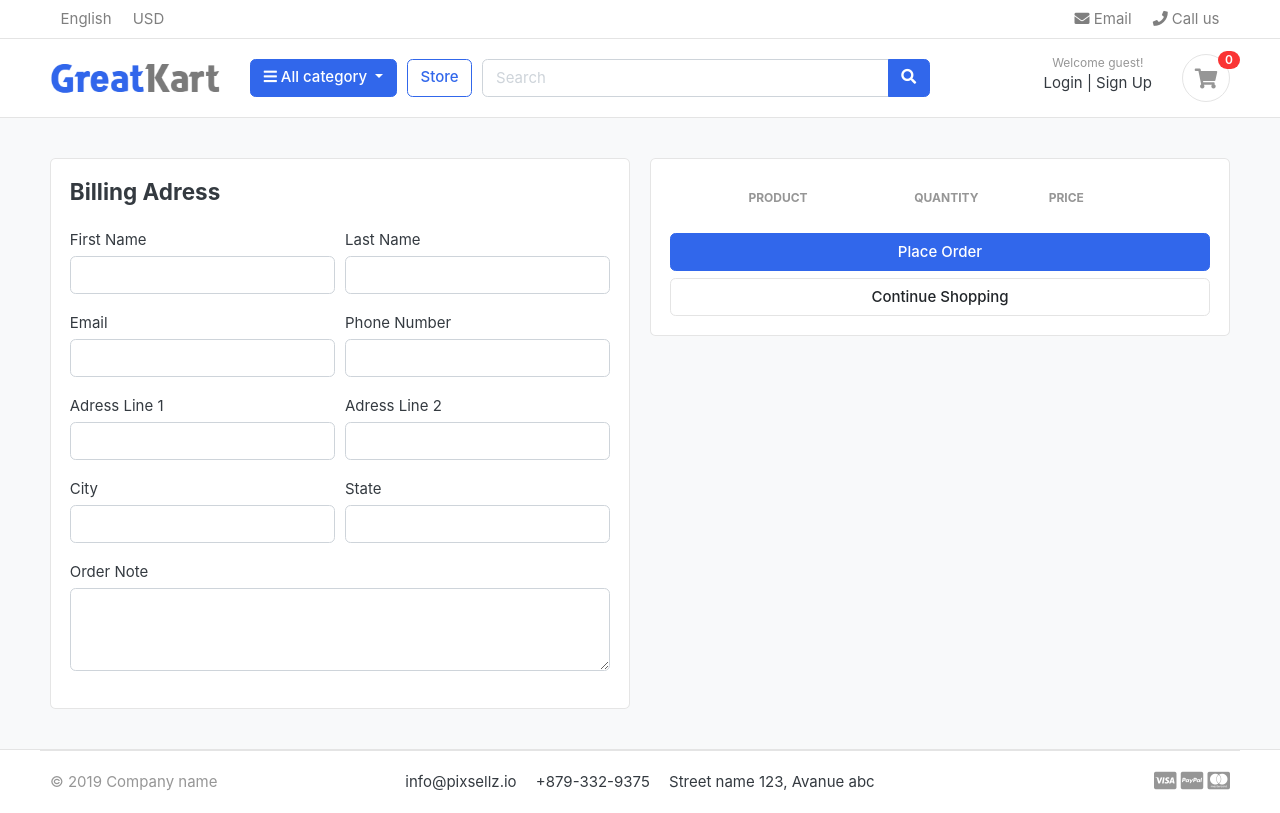
After one commit to mateobv07/E-commerce-django, a Django app: page /cart/checkout/ in a window 1280 px wide. The commit adds this page. Run offline with Django 3.2, Linux system fonts and the light colour scheme; tables that the repository leaves empty hold one stand-in row (values such as "Sample post"); lists and menus that the app fills with data are empty; some libraries are stand-ins or nearby versions; some web fonts are replaced.

Commit message:
checkout page

```diff
--- a/carts/urls.py
+++ b/carts/urls.py
@@ -6,4 +6,6 @@ urlpatterns = [
     path('add_cart/<int:product_id>', views.add_cart, name="add_cart"),
     path('remove_cart/<int:product_id>/<int:cart_item_id>', views.remove_cart, name="remove_cart"),
     path('remove_cart_item/<int:product_id>/<int:cart_item_id>', views.remove_cart_item, name="remove_cart_item"),
+
+    path('checkout/', views.checkout, name="checkout"),
 ]
--- a/carts/views.py
+++ b/carts/views.py
@@ -125,3 +125,26 @@ def cart(request, total=0, quantity=0, cart_items=None):
         'tax'         : tax,
     }
     return render(request, 'store/cart.html', context)
+
+def checkout(request, total=0, quantity=0, cart_items=None):
+    try:
+        tax = 0
+        grand_total = 0
+        cart = Cart.objects.get(cart_id=_cart_id(request))
+        cart_items = CartItem.objects.filter(cart=cart, is_active = True)
+        for cart_item in cart_items:
+            total += (cart_item.product.price * cart_item.quantity)
+            quantity += cart_item.quantity
+        tax = (10 * total)/100
+        grand_total = total + tax
+    except ObjectDoesNotExist:
+        pass # just ignore
+
+    context = {
+        'total'       : total,
+        'quantitiy'   : quantity,
+        'cart_items'  : cart_items,
+        'grand_total' : grand_total,
+        'tax'         : tax,
+    }
+    return render(request, 'store/checkout.html', context)
--- a/store/views.py
+++ b/store/views.py
@@ -2,7 +2,7 @@ from django.db.models import Q
 from carts.models import CartItem
 from category.models import Category
 from django.shortcuts import get_object_or_404, render
-from .models import Product
+from .models import Product, Variation
 from category.models import Category
 from carts.views import _cart_id
 from django.core.paginator import EmptyPage, PageNotAnInteger, Paginator
@@ -34,9 +34,11 @@ def store(request, category_slug=None):
     return render(request, 'store/store.html', context)
 
 def product_detail(request, category_slug, product_slug):
+
     try:
         single_product = Product.objects.get(category__slug=category_slug, slug=product_slug)
         in_cart = CartItem.objects.filter(cart__cart_id=_cart_id(request), product=single_product).exists()
+        variation_check = Variation.objects.filter(product=single_product).exists()
 
     except Exception as e:
         raise e
@@ -44,6 +46,7 @@ def product_detail(request, category_slug, product_slug):
     context = {
         'single_product': single_product,
         'in_cart'       : in_cart,
+        'variation_check': variation_check,
     }
     return render(request, 'store/product_detail.html', context)
 
--- a/templates/store/cart.html
+++ b/templates/store/cart.html
@@ -102,7 +102,7 @@
                 <p class="text-center mb-3">
                     <img src="{% static './images/misc/payments.png' %}" height="26">
                 </p>
-                <a href="./place-order.html" class="btn btn-primary btn-block"> Checkout </a>
+                <a href="{% url 'checkout' %}" class="btn btn-primary btn-block"> Checkout </a>
                 <a href="{% url 'store' %}" class="btn btn-light btn-block">Continue Shopping</a>
             </div> <!-- card-body.// -->
             </div> <!-- card.// -->
--- /dev/null
+++ b/templates/store/checkout.html
@@ -0,0 +1,140 @@
+{% extends 'base.html' %}
+{%load static%}
+
+{% block content %}
+
+<section class="section-content padding-y bg">
+    <div class="container">
+
+    <!-- ============================ COMPONENT 1 ================================= -->
+
+    <div class="row">
+        <aside class="col-lg-6 col-md-9">
+    <div class="card">
+        <div class="card-body">
+            <h4 class="card-title mb-4">Billing Adress</h4>
+            <form action="{% url 'store' %}" method="POST">
+                <div class="form-row">
+                    <div class="col form-group">
+                        <label for=""> First Name</label>
+                        <input type="text" class="form-control" name="first_name" required>
+                    </div>
+                    <div class="col form-group">
+                        <label for=""> Last Name</label>
+                        <input type="text" class="form-control" name="last_name" required>
+                    </div>
+                </div>
+                <div class="form-row">
+                    <div class="col form-group">
+                        <label for=""> Email</label>
+                        <input type="email" class="form-control" name="email" required>
+                    </div>
+                    <div class="col form-group">
+                        <label for=""> Phone Number </label>
+                        <input type="text" class="form-control" name="phone" required>
+                    </div>
+                </div>
+                <div class="form-row">
+                    <div class="col form-group">
+                        <label for=""> Adress Line 1</label>
+                        <input type="text" class="form-control" name="address_line_1" required>
+                    </div>
+                    <div class="col form-group">
+                        <label for=""> Adress Line 2 </label>
+                        <input type="text" class="form-control" name="address_line_2">
+                    </div>
+                </div>
+                <div class="form-row">
+                    <div class="col form-group">
+                        <label for=""> City</label>
+                        <input type="text" class="form-control" name="City" required>
+                    </div>
+                    <div class="col form-group">
+                        <label for=""> State </label>
+                        <input type="text" class="form-control" name="State" required>
+                    </div>
+                </div>
+                <div class="form-group">
+                    <label for=""> Order Note</label>
+                    <textarea name="order_note"cols="30" rows="3" class="form-control"></textarea>
+                </div>
+            </form>
+        </div>
+    </div> <!-- card.// -->
+
+        </aside> <!-- col.// -->
+        <aside class="col-lg-6 col-md-6 text-center">
+
+            <div class="card">
+            <div class="card-body">
+                <table class="table table-borderless table-shopping-cart">
+                    <thead class="text-muted">
+                    <tr class="small text-uppercase">
+                      <th scope="col">Product</th>
+                      <th scope="col" width="120">Quantity</th>
+                      <th scope="col" width="120">Price</th>
+                      <th scope="col" class="text-center" width="mx-auto"> </th>
+                    </tr>
+                    </thead>
+                    <tbody>
+                    {% for cart_item in cart_items %}
+                    <tr>
+                        <td>
+                            <figure class="itemside align-items-center">
+                                <div class="aside"><img src="{{ cart_item.product.images.url}}" class="img-sm"></div>
+                                <figcaption class="info">
+                                    <a href="{{ cart_item.product.get_url }}" class="title text-dark">{{ cart_item.product.product_name}}</a>
+                                    <p class="text-muted small">
+                                    {% if cart_item.variations.all %}
+                                    {% for item in cart_item.variations.all %}
+                                        {{ item.variation_category | capfirst }} :  {{ item.variation_value | capfirst }}<br>
+                                    {% endfor%}
+                                    {% endif %}
+                                    </p>
+
+                                </figcaption>
+                            </figure>
+                        </td>
+                        <td>
+                            <!-- col.// -->
+                                        <div class="col ">
+
+                                            <var class="price">{{ cart_item.quantity }}</var>
+                                                <div class="input-group-append">
+
+                                                    {% for item in cart_item.variations.all %}
+                                                    <input type="hidden" name="{{ item.variation_category | lower }}" value="{{ item.variation_value | capfirst }}">
+                                                    {% endfor %}
+
+                                                </div>
+                                            </div> <!-- input-group.// -->
+                                        </div> <!-- col.// -->
+                        </td>
+                        <td>
+                            <div class="price-wrap">
+                                <var class="price">${{ cart_item.sub_total}}</var>
+                                <small class="text-muted"> ${{ cart_item.product.price}} each </small>
+                            </div> <!-- price-wrap .// -->
+                        </td>
+
+                    </tr>
+                    {% endfor %}
+
+                    </tbody>
+                    </table>
+
+                <a href="./place-order.html" class="btn btn-primary btn-block"> Place Order </a>
+                <a href="{% url 'store' %}" class="btn btn-light btn-block">Continue Shopping</a>
+            </div> <!-- card-body.// -->
+            </div> <!-- card.// -->
+
+    </aside> <!-- col.// -->
+
+
+    </div> <!-- row.// -->
+
+    <!-- ============================ COMPONENT 1 END .// ================================= -->
+
+    </div> <!-- container .//  -->
+    </section>
+{% endblock %}
--- a/templates/store/product_detail.html
+++ b/templates/store/product_detail.html
@@ -35,6 +35,7 @@
 
 
       <hr>
+      {% if variation_check %}
           <div class="row">
               <div class="item-option-select">
                   <h6>Choose Color</h6>
@@ -58,7 +59,9 @@
 
                   </select>
               </div>
+
           </div>  <!-- row.// -->
+          {% endif %}
           <hr>
           {% if single_product.stock <= 0 %}
           <h5 class="text-danger">Out of Stock</h5>
```
